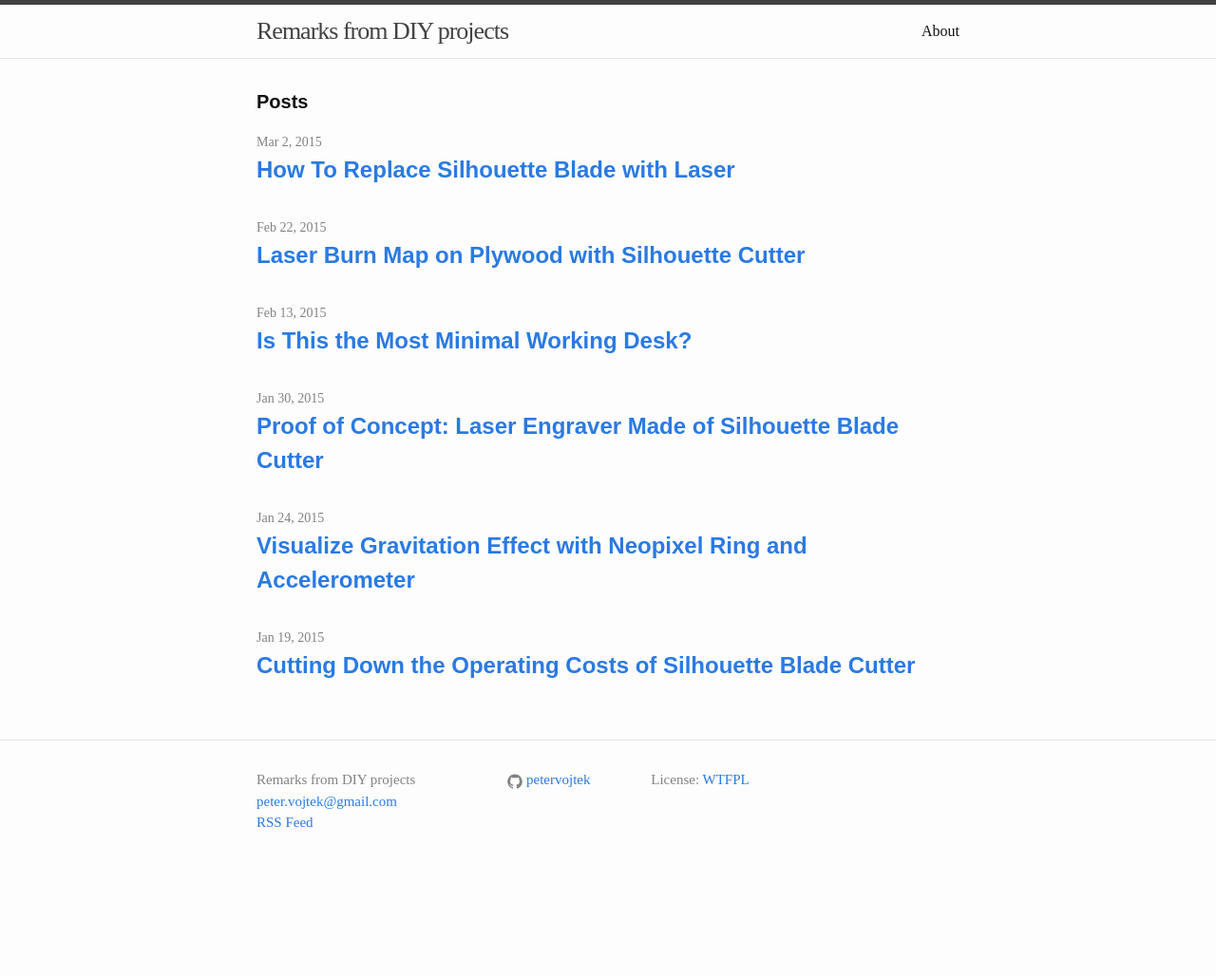
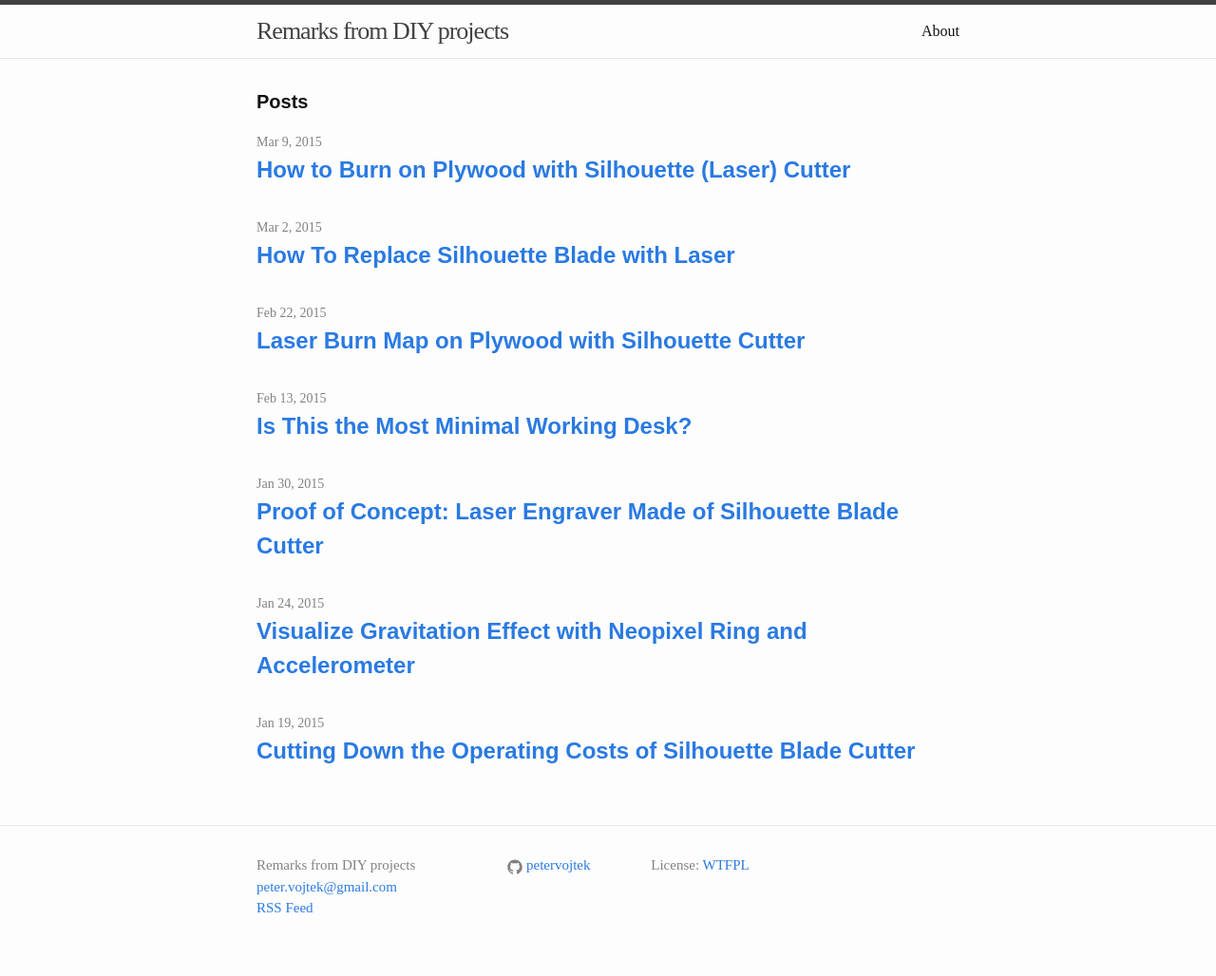
Before and after one commit to Laserworks/diy, a Jekyll site: the page built from index.html, in a window 1280 px wide. Shown: the whole page at 95% size. Built offline with Jekyll 4.4.1, drawn with Linux system fonts in a browser that asks for light colours; before the commit the page ends 938 px from its top, so only the background shows below that; some of the changed lines change nothing that is shown.

Commit message:
publish 2015-03-09-how-to-burn-on-plywood

```diff
--- a/_posts/2015-02-22-burning-map-on-plywood-with-silhouette-cutter.markdown
+++ b/_posts/2015-02-22-burning-map-on-plywood-with-silhouette-cutter.markdown
@@ -8,7 +8,7 @@ This is a series of posts on laser burning/engraving with [Silhouette blade cutt
 
 1. __Demo: Laser Burn Map on Plywood with Silhouette Cutter__ -- you are reading this right now
 2. [How To Replace Silhouette Blade with Laser]({{site.baseurl}}/2015/03/02/how-to-replace-silhouette-blade-with-laser.html)
-3. How to Burn on Plywood -- to be done
+3. [How to Burn on Plywood]({{site.baseurl}}/2015/03/09/how-to-burn-on-plywood-with-silhouette-cutter.html)
 4. How to Prepare Images/Vectors for Laser Burning  -- to be done
 
 <span style=" background-color: yellow; padding: 10px; font-weight: 800 !important"> WARNING: [Be extremely cautious](http://www.laserpointersafety.com/laser-hazards_head-eyes/laser-hazards_head-eyes.html) when playing with lasers, you may easily damage your sight.</span>
--- a/_posts/2015-03-02-how-to-replace-silhouette-blade-with-laser.markdown
+++ b/_posts/2015-03-02-how-to-replace-silhouette-blade-with-laser.markdown
@@ -8,7 +8,7 @@ This is a series of posts on laser burning/engraving with [Silhouette blade cutt
 
 1. [Demo: Laser Burn Map on Plywood with Silhouette Cutter]({{site.baseurl}}/2015/02/22/burning-map-on-plywood-with-silhouette-cutter.html)
 2. __How To Replace Silhouette Blade with Laser__ -- you are reading this right now
-3. How to Burn on Plywood -- to be done
+3. [How to Burn on Plywood]({{site.baseurl}}/2015/03/09/how-to-burn-on-plywood-with-silhouette-cutter.html)
 4. How to Prepare Images/Vectors for Laser Burning  -- to be done
 
 <span style=" background-color: yellow; padding: 10px; font-weight: 800 !important"> WARNING: [Be extremely cautious](http://www.laserpointersafety.com/laser-hazards_head-eyes/laser-hazards_head-eyes.html) when playing with lasers, you may easily damage your sight.</span>
--- /dev/null
+++ b/_posts/2015-03-09-how-to-burn-on-plywood-with-silhouette-cutter.markdown
@@ -0,0 +1,74 @@
+---
+layout: post
+title:  "How to Burn on Plywood with Silhouette (Laser) Cutter"
+date:   2015-03-09 20:00:0
+---
+
+This is a series of posts on laser burning/engraving with [Silhouette blade cutter](http://www.silhouetteamerica.com/shop):
+
+1. [Demo: Laser Burn Map on Plywood with Silhouette Cutter]({{site.baseurl}}//2015/02/22/burning-map-on-plywood-with-silhouette-cutter.html)
+2. [How To Replace Silhouette Blade with Laser]({{site.baseurl}}/2015/03/02/how-to-replace-silhouette-blade-with-laser.html)
+3. __How to Burn on Plywood__ -- you are reading this right now
+4. How to Prepare Images/Vectors for Laser Burning  -- to be done
+
+<span style=" background-color: yellow; padding: 10px; font-weight: 800 !important"> WARNING: [Be extremely cautious](http://www.laserpointersafety.com/laser-hazards_head-eyes/laser-hazards_head-eyes.html) when playing with lasers, you may easily damage your sight.</span>
+
+------------
+
+Before you insert plywood into Silhouette feeder, use a brush to remove wooden dust from plywood surface, otherwise your Silhouette internals will quickly cover with dust.
+
+### Plywood Thickness Up To 1mm -- Without Cutting Mat
+
+Silhouette feeder is originally designed for materials thick up to 1mm. If you are burning into plywood which is 1mm thick or less, you can insert the plywood directly into the feeder without using a cutting mat. __You may damage your Silhouette if you try to insert plywood thicker than 1mm this way.__
+
+![1mm plywood inside Silhouette cutter]({{site.baseurl}}/images/plywood-laser-01.jpg "1mm plywood inside Silhouette cutter")
+
+
+__Plywood must be wide enough so that the white plastic feeding wheels will catch the plywood (at least 21cm)__ -- the black rubber wheels themselves are not fixed to the rotating spindle and thus provide only vertical downforce.
+
+This cutting--mat_--less_ approach has one disadvantage -- the pair of white feeding wheels will leave a trace on the plywood:
+
+![1mm plywood inside Silhouette cutter]({{site.baseurl}}/images/plywood-laser-02.jpg "1mm plywood inside Silhouette cutter")
+
+If you want to avoid the traces of feeding wheels on your plywood, you can use the approach below.
+
+### Plywood Thickness Up To 2mm -- With Cutting Mat
+
+You need to use some supplying mat and your plywood __cannot be wider than 20 cm so that it is not caught by the white feeding wheels__ -- the point is the plywood will pass only under the black rubber feeding wheels which provide up to 2mm vertical space:
+
+![2mm plywood inside Silhouette cutter]({{site.baseurl}}/images/plywood-laser-03.jpg "2mm plywood inside Silhouette cutter")
+
+I do not recommend you to use new sticky cutting mat as its stickiness will quickly wear out due to the dust present on plywood surface and this mat will no longer be sticky enough to be used for regular paper/mylar cutting.
+
+I use an old abandoned cutting mat for the purpose, but you can actually use any piece of strong paper as mat and put few small drops of superglue which will keep the plywood fixed to the mat:
+
+![2mm plywood, Silhouette cutter]({{site.baseurl}}/images/plywood-laser-04.jpg "2mm plywood, Silhouette cutter")
+
+Do not try use plywood thicker than 2mm -- there is not enough space under the metal strip which is used as guiding rail for the left--right movement of the cutting/burning head.
+
+### Focusing the Laser
+
+If the laser focal point is not set properly, the laser beam will make no effect to the plywood.
+I set proper laser focal point in following way:
+
+1. Start burning and press pause button immediately once the laser beam is above the plywood surface.
+2. Manually press the laser to its _low_ position so that the laser beam is burning.
+3. If you see smoke coming out of the plywood, the laser focus is set properly:
+
+<iframe width="560" height="315" src="https://www.youtube.com/embed/ACFGVa-5SZM" frameborder="0" allowfullscreen></iframe>
+
+Otherwise, rotate the upper part of the laser in clockwise or counterclockwise direction to alter the laser beam focal point:
+
+![Focusing Laser]({{site.baseurl}}/images/laser-wiring-02.jpg "Focusing Laser")
+
+### Traversing the Same Path Twice
+
+Silhouette is precise enough to traverse the same path twice so that the burned path is somehow bolder, however I found it easier and less time consuming to invest more time to properly adjust the laser focal point and pass the path only once.
+
+Following image is [Vápenná mountain in Malé Karpaty](http://goo.gl/SXC2AJ), laser traversed the whole image path twice:
+
+![Path traversed twice]({{site.baseurl}}/images/plywood-laser-05.jpg "Path traversed twice")
+
+For a comparison, this house was burned with a single path traversal:
+
+![Path traversed once]({{site.baseurl}}/images/plywood-laser-06.jpg "Path traversed once")
```
Also changed, not shown: images/plywood-laser-01.jpg (added), images/plywood-laser-02.jpg (added), images/plywood-laser-03.jpg (added), images/plywood-laser-04.jpg (added), images/plywood-laser-05.jpg (added), images/plywood-laser-06.jpg (added).
